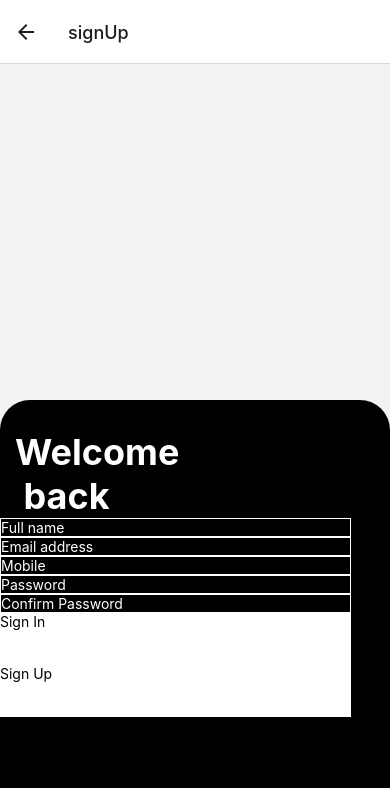
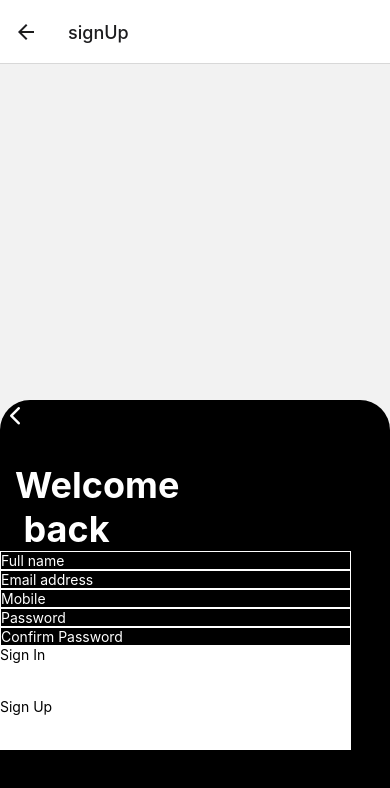
Before and after one commit to Ardad2/react-native-experiment, a React Native app: screen /signUp in a window 390 px wide. Shown: the top 788 px of the page. Built offline with nearby package versions, Linux system fonts and the light colour scheme.

Commit message:
installed vector icons

```diff
--- a/package.json
+++ b/package.json
@@ -17,7 +17,8 @@
     "react": "18.2.0",
     "react-native": "0.72.4",
     "react-native-safe-area-context": "4.6.3",
-    "react-native-screens": "~3.22.0"
+    "react-native-screens": "~3.22.0",
+    "react-native-vector-icons": "^10.0.0"
   },
   "devDependencies": {
     "@babel/core": "^7.20.0"
--- a/screens/SignUp.js
+++ b/screens/SignUp.js
@@ -1,6 +1,6 @@
 import React from 'react';
 import { Button, StyleSheet, Text, View, TextInput, TouchableOpacity, ScrollView } from 'react-native';
-
+import BackIcon from 'react-native-vector-icons/Feather';
 
 const SignUp = () => {
     function navigate() {
@@ -14,6 +14,7 @@ const SignUp = () => {
         </View>
 
         <ScrollView style={styles.BottomView}>
+            <BackIcon name="chevron-left" size={30} color={"#fff"}/>
 
             <Text style={styles.Heading}>
             Welcome{'\n'} back
```
Also changed, not shown: 1 other file (tests, documents, lock files or other folders).
